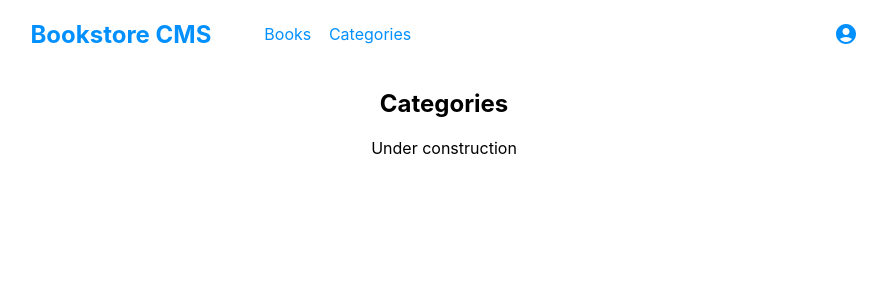
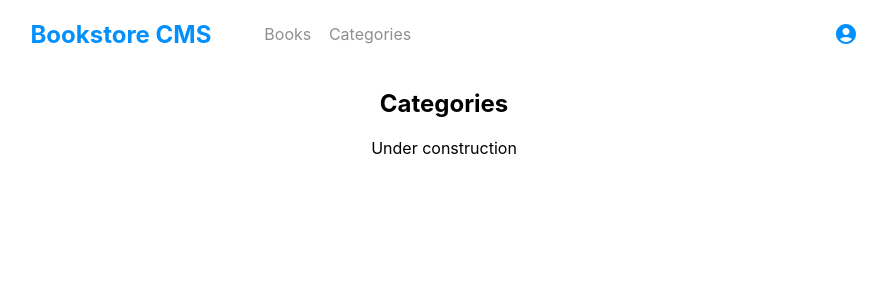
Before and after one commit to brytebee/Bookstore-React, a React (Create React App) app: page /categories in a window 1280 px wide. Shown: the top 300 px of the page, without its empty margins (196-1083 px from the left). Built offline with nearby package versions, Linux system fonts and the light colour scheme.

Commit message:
:lipstick: Update nav style
Add color to nav

```diff
--- a/src/App.css
+++ b/src/App.css
@@ -24,6 +24,10 @@ font-family: 'Montserrat', sans-serif; */
 
 .bg-blue {
   background-color: #0290ff;
+}
+
+.grey {
+  color: #8f8f8f;
 }
 
 .d-flex {
--- a/src/components/books/book.js
+++ b/src/components/books/book.js
@@ -3,7 +3,7 @@ import Form from './form';
 
 export default function Book() {
   return (
-    <div>
+    <div className="pages">
       <BookCard />
       <h3>Add a book</h3>
       <Form />
--- a/src/components/books/page.js
+++ b/src/components/books/page.js
@@ -11,7 +11,7 @@ const Page = () => (
     <nav className="bg-white blue d-flex j-spa align-item-center">
       <div className="d-flex j-spa align-item-center">
         <h1 id="logo">Bookstore CMS</h1>
-        <ul className="d-flex j-spa nav-list">
+        <ul className="d-flex j-spa nav-list grey">
           <li>
             <Link to="/">Books</Link>
           </li>
```
